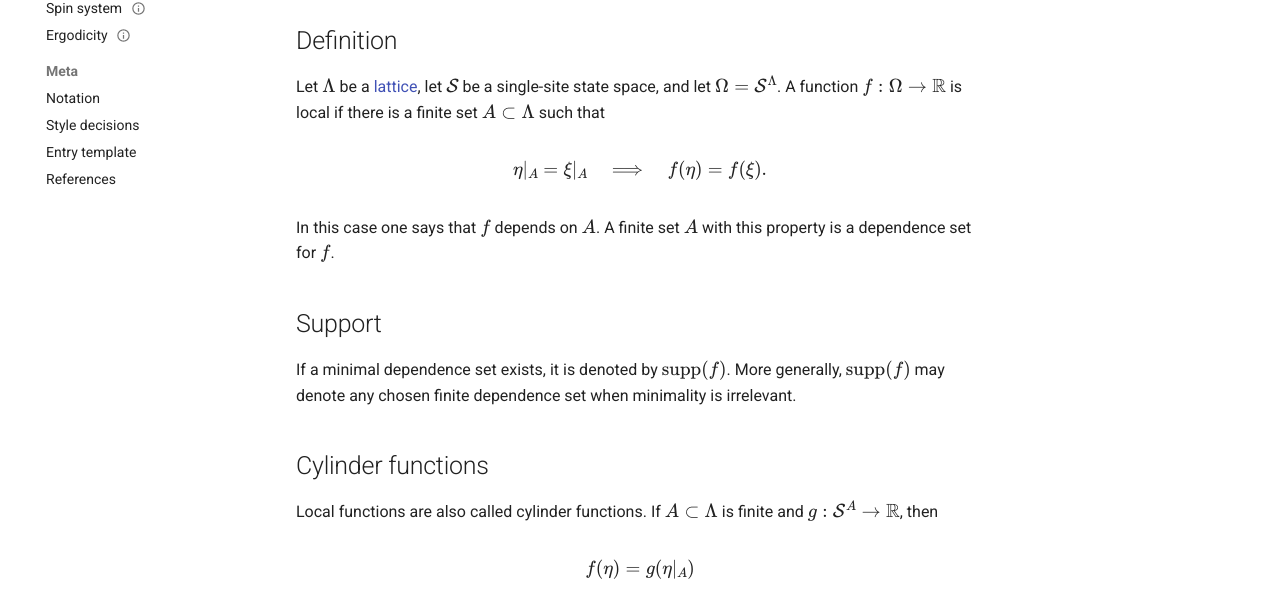
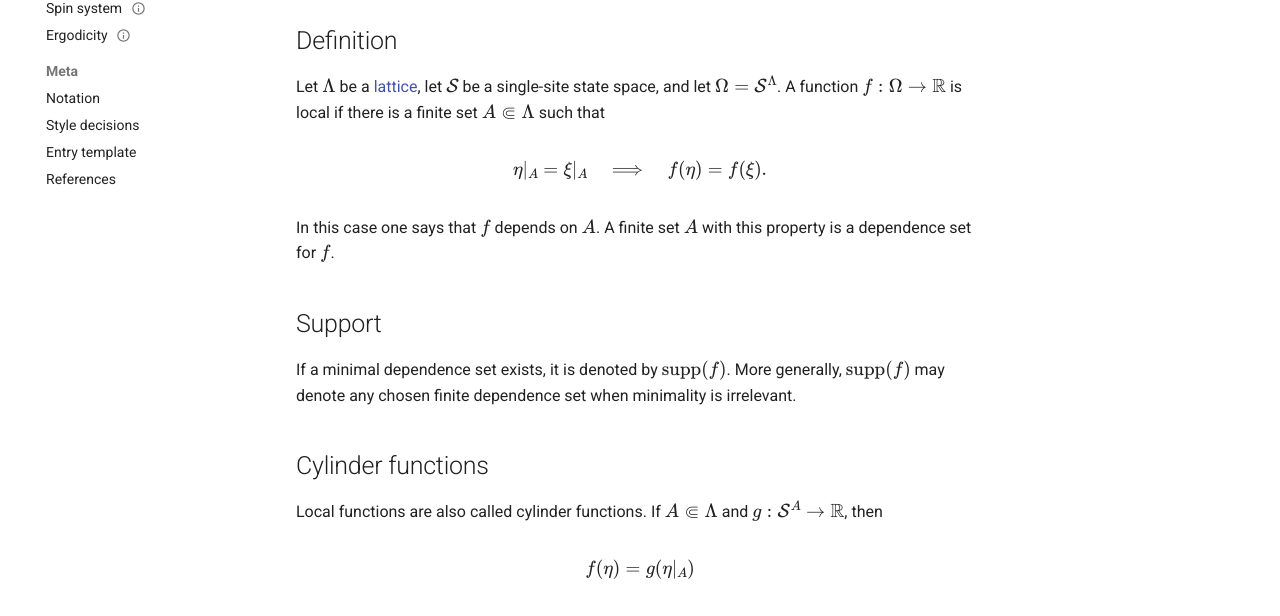
Before and after one commit to maciejgluchowski86-beep/ips-wiki, an MkDocs documentation site: the page built from docs/entries/local-functions.md, in a window 1280 px wide and 900 px high. Shown: the part 273-889 px from the top of the window. Built offline with MkDocs 1.6.1 and Material for MkDocs 9.7.7, drawn with Linux system fonts in a browser that asks for light colours; comment, search, counter and statistics services are not loaded.

Commit message:
Use compact subset notation in local functions

```diff
--- a/docs/entries/local-functions.md
+++ b/docs/entries/local-functions.md
@@ -13,7 +13,7 @@ Local functions are observables that depend on only finitely many lattice sites.
 
 ## Definition
 
-Let \(\Lambda\) be a [lattice](lattice-and-graph.md), let \(\mathcal S\) be a single-site state space, and let \(\Omega=\mathcal S^\Lambda\). A function \(f:\Omega\to\R\) is local if there is a finite set \(A\subset\Lambda\) such that
+Let \(\Lambda\) be a [lattice](lattice-and-graph.md), let \(\mathcal S\) be a single-site state space, and let \(\Omega=\mathcal S^\Lambda\). A function \(f:\Omega\to\R\) is local if there is a finite set \(A\Subset\Lambda\) such that
 
 $$
 \eta|_A=\xi|_A
@@ -29,13 +29,13 @@ If a minimal dependence set exists, it is denoted by \(\supp(f)\). More generall
 
 ## Cylinder functions
 
-Local functions are also called cylinder functions. If \(A\subset\Lambda\) is finite and \(g:\mathcal S^A\to\R\), then
+Local functions are also called cylinder functions. If \(A\Subset\Lambda\) and \(g:\mathcal S^A\to\R\), then
 
 $$
 f(\eta)=g(\eta|_A)
 $$
 
-defines a local function. Conversely, every local function has this form for some finite \(A\).
+defines a local function. Conversely, every local function has this form for some finite \(A\Subset\Lambda\).
 
 ## Role in generators
 
```
